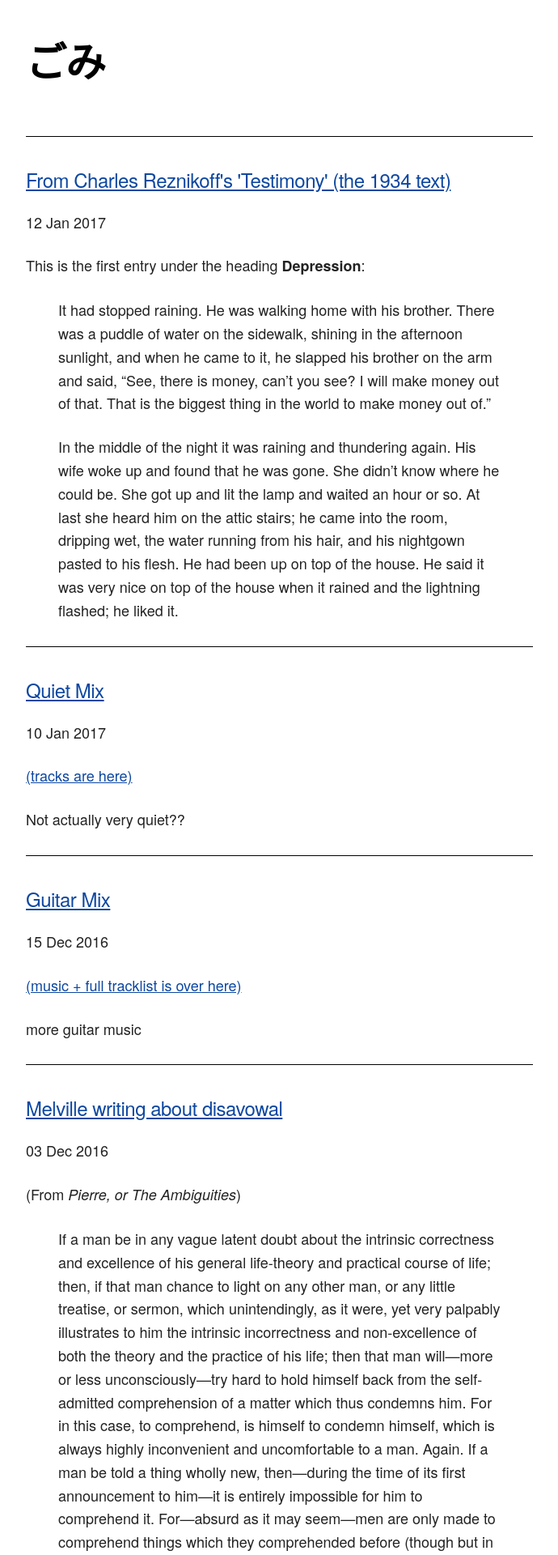
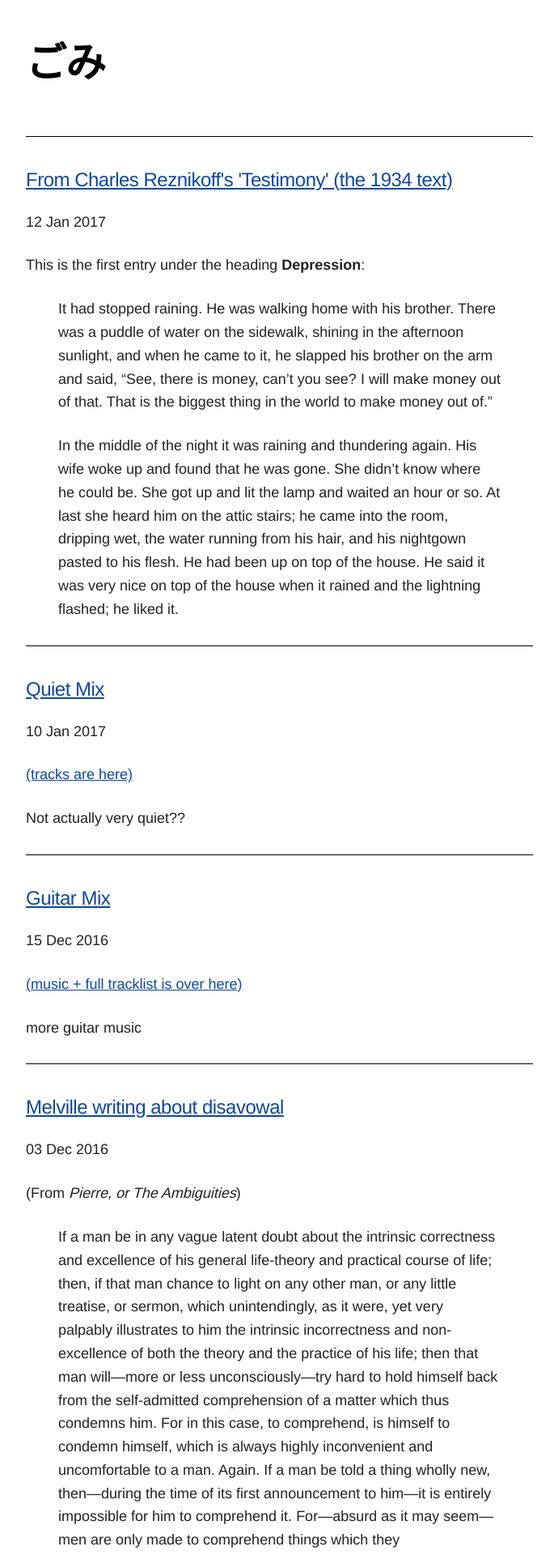
Before and after one commit to mt-trash/mt-trash.github.io, a Jekyll site: the page built from index.html, in a window 1280 px wide. Shown: the top 1920 px of the page at 81% size, without its empty margins (128-818 px from the left). Built offline with Jekyll 4.4.1, drawn with Linux system fonts in a browser that asks for light colours; some web fonts are replaced; the list of posts is cut into pages by our own code.

Commit message:
change font back to Arimo

```diff
--- a/_layouts/default.html
+++ b/_layouts/default.html
@@ -11,7 +11,7 @@
 
       <!-- FONT
       –––––––––––––––––––––––––––––––––––––––––––––––––– -->
-      <link href="https://fonts.googleapis.com/css?family=Overpass+Mono:400,700" rel="stylesheet">
+      <link href="https://fonts.googleapis.com/css?family=Arimo:400,700" rel="stylesheet">
 
       <!-- CSS
       –––––––––––––––––––––––––––––––––––––––––––––––––– -->
--- a/css/skeleton.css
+++ b/css/skeleton.css
@@ -124,7 +124,7 @@
   font-size: 1.8em; /* currently ems cause chrome bug misinterpreting rems on body element */
   line-height: 1.6;
   font-weight: 400;
-  font-family: "Overpass Mono", "HelveticaNeue", "Helvetica Neue", Helvetica, Arial, sans-serif;
+  font-family: "Arimo", "HelveticaNeue", "Helvetica Neue", Helvetica, Arial, sans-serif;
   color: #222222; }
 
 
```
